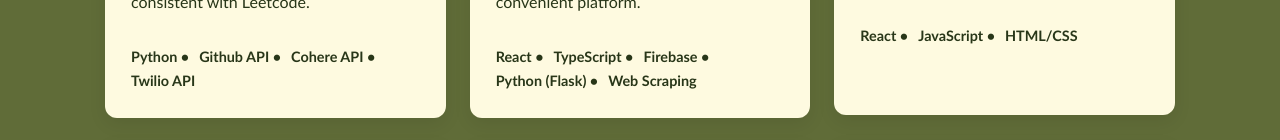
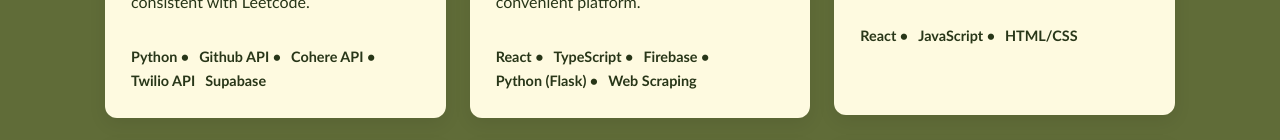
Before and after one commit to norachams/personal-Website, a Next.js app: page / in a window 1280 px wide. Shown: the part 2628-2768 px from the top of the page. Built offline with nearby package versions, Linux system fonts and the light colour scheme.

Commit message:
fixed info for project

```diff
--- a/Components/Portfolio.js
+++ b/Components/Portfolio.js
@@ -6,7 +6,7 @@
 const portfolio =[
   {
       title: 'Levanta',
-      stack: ['Python •', 'Github API •', 'Cohere API •', 'Twilio API'],
+      stack: ['Python •', 'Github API •', 'Cohere API •', 'Twilio API', 'Supabase'],
       linkgit: 'https://github.com/norachams/Levanta',
       description: 'A tough-love AI motivator that sends you personalized daily messages and a new LeetCode challenge to help you stay consistent with Leetcode.'
   },
```
